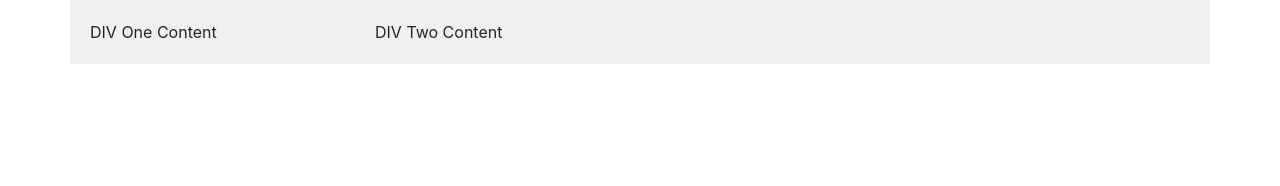
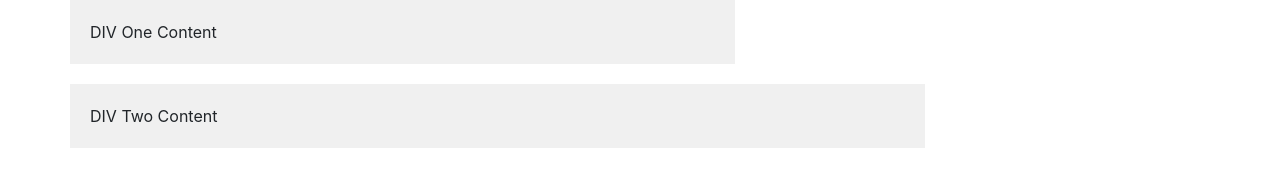
Before and after one commit to RITVIKRAMACHANDRAN/BOOTSTRAP-ASSIGNMENT-4, a plain HTML site: page index.html in a window 1280 px wide. Drawn offline with nearby package versions, Linux system fonts and the light colour scheme.

Commit message:
Add files via upload

```diff
--- a/index.html
+++ b/index.html
@@ -18,7 +18,7 @@
   <div class="container">
     <div class="row">
       <!-- DIV One -->
-      <div class="col-7 col-xl-3 col-lg-4 col-md-6 custom-bg">
+      <div class="col-7 col-xl-7 col-lg-4 col-md-6 custom-bg">
         DIV One Content
       </div>
 
```
